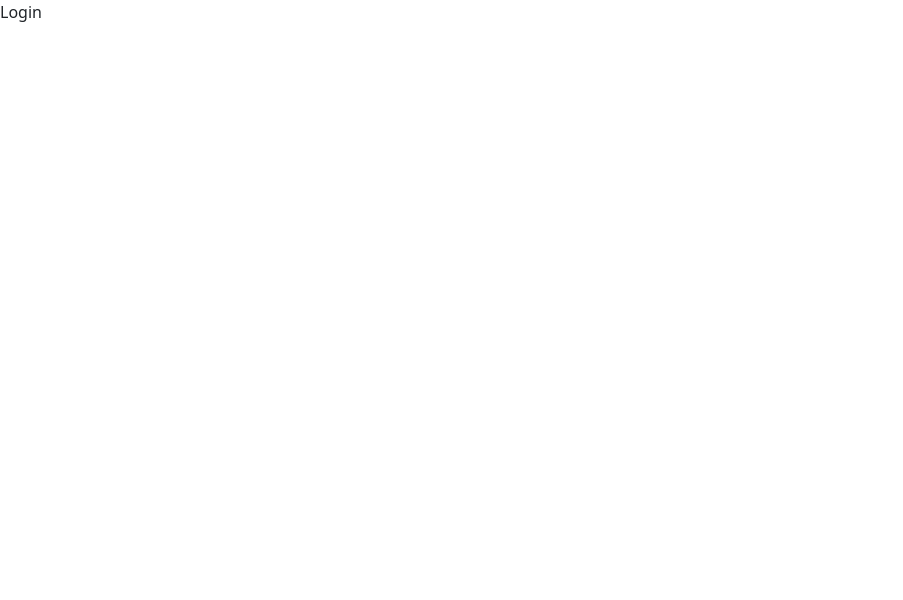
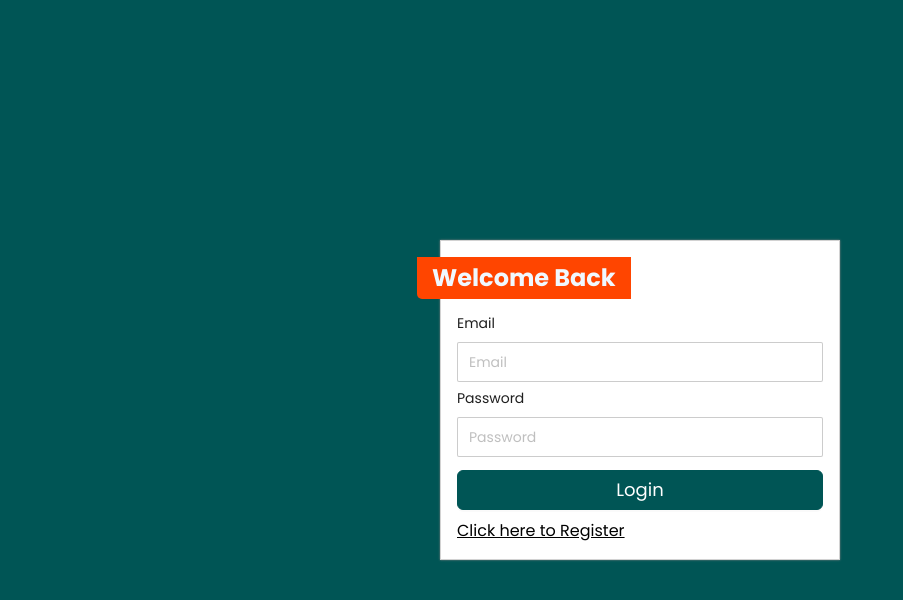
Before and after one commit to kavinda-KPD/DoCare_Mern, a React (Create React App) app: page /login in a window 1280 px wide. Shown: the top 600 px of the page, without its empty margins (0-903 px from the left). Built offline with nearby package versions, Linux system fonts and the light colour scheme.

Commit message:
complete registration

```diff
--- a/package.json
+++ b/package.json
@@ -7,10 +7,14 @@
     "@testing-library/react": "^13.4.0",
     "@testing-library/user-event": "^13.5.0",
     "antd": "^5.12.2",
+    "axios": "^1.6.2",
     "react": "^18.2.0",
     "react-dom": "^18.2.0",
+    "react-hot-toast": "^2.4.1",
     "react-router-dom": "^6.21.0",
     "react-scripts": "5.0.0",
+    "redux": "^5.0.0",
+    "redux-toolkit": "^1.1.2",
     "web-vitals": "^2.1.4"
   },
   "scripts": {
@@ -37,6 +41,7 @@
       "last 1 safari version"
     ]
   },
+  "proxy": "http://localhost:5000",
   "description": "This project was bootstrapped with [Create React App](https://github.com/facebook/create-react-app).",
   "main": "index.js",
   "author": "",
--- a/src/App.js
+++ b/src/App.js
@@ -1,19 +1,20 @@
 import React from 'react';
 import { Button, Flex } from 'antd';
-import {BrowserRouter, Routes, Route} from 'react-router-dom';
+import { BrowserRouter, Routes, Route } from 'react-router-dom';
 import Login from './pages/Login';
 import Register from './pages/Register';
-
+import { Toaster } from 'react-hot-toast';
 
 
 function App() {
   return (
     <BrowserRouter>
+      <Toaster position="top-center" reverseOrder={false} />
 
       <Routes>
 
-        <Route path='/login' element={<Login/>} />
-        <Route path='/Register' element={<Register/>} />
+        <Route path='/login' element={<Login />} />
+        <Route path='/Register' element={<Register />} />
 
       </Routes>
 
--- a/src/index.css
+++ b/src/index.css
@@ -1,3 +1,8 @@
+@import url('https://fonts.googleapis.com/css2?family=Poppins:ital,wght@0,400;0,500;0,700;1,200;1,600;1,700&display=swap');
+*{
+  font-family: 'Poppins', sans-serif !important;
+}
+
 /* body {
   margin: 0;
   font-family: -apple-system, BlinkMacSystemFont, 'Segoe UI', 'Roboto', 'Oxygen',
@@ -56,6 +61,12 @@ label{
   color: white !important;
   font-size: 18px !important;
 }
+.anchor{
+  color: #000 !important;
+  text-decoration: underline !important;
+  font-size: 16px !important;
+}
+
 
 /* authentication pages */
 .authentication{
@@ -63,7 +74,18 @@ label{
   display: flex;
   align-items: center;
   justify-content: center;
+  background-color: #005555;
 }
 .authentication-form{
   width: 400px;
 }
+.authentication .card-title{
+  font-size: 1.5rem;
+  font-weight: bold;
+  background-color: orangered;
+  color: aliceblue !important;
+  max-width: max-content !important;
+  padding: 7px 15px;
+  margin-left: -40px;
+  border-bottom-left-radius: 5px;
+}
--- a/src/pages/Login.js
+++ b/src/pages/Login.js
@@ -1,8 +1,35 @@
 import React from 'react'
+import {Button, Form , Input} from 'antd'
+import { Link } from 'react-router-dom'
 
 function Login() {
+
+
+  const onFinish = (values) => {
+      console.log(values);
+  }
+
   return (
-    <div>Login</div>
+    <div className='authentication'>
+      <div className='authentication-form card p-3'>
+        <h1 className='card-title'>Welcome Back</h1>
+
+        <Form layout='vertical' onFinish={onFinish}>
+
+          <Form.Item label='Email' name='email'>
+            <Input placeholder='Email' />
+          </Form.Item>
+
+          <Form.Item label='Password' name='password'>
+            <Input placeholder='Password' type='password'  />
+          </Form.Item>
+
+          <Button className='primary-button my-2' htmlType='submit'>Login</Button>
+          <Link to='/register' className='anchor'>Click here to Register</Link>
+        </Form>
+
+      </div>
+    </div>
   )
 }
 
--- a/src/pages/Register.js
+++ b/src/pages/Register.js
@@ -1,13 +1,33 @@
 import React from 'react'
 import {Button, Form , Input} from 'antd'
+import { Link, useNavigate } from 'react-router-dom'
+import axios from "axios";
+import toast from "react-hot-toast";
 
 function Register() {
+
+  const navigate = useNavigate();
+  const onFinish = async(values) => {
+      try {
+        const response = await axios.post("/api/user/register",values);
+        if (response.data.success) {
+          toast.success(response.data.message);
+          toast("Redirecting to the login page");
+          navigate('/login');
+        } else {
+          toast.error(response.data.message);
+        }
+      } catch (error) {
+        toast.error("Something went wrong");
+      }
+  }
+
   return (
     <div className='authentication'>
       <div className='authentication-form card p-3'>
         <h1 className='card-title'>Nice To Meet You</h1>
 
-        <Form layout='vertical'>
+        <Form layout='vertical' onFinish={onFinish}>
           <Form.Item label='Name' name='name'>
             <Input placeholder='Name' />
           </Form.Item>
@@ -16,11 +36,12 @@ function Register() {
             <Input placeholder='Email' />
           </Form.Item>
 
-          <Form.Item label='Password' name='name'>
-            <Input placeholder='Password' />
+          <Form.Item label='Password' name='password'>
+            <Input placeholder='Password' type='password'  />
           </Form.Item>
 
-          <Button className='primary-button mt-3'>Register</Button>
+          <Button className='primary-button my-2' htmlType='submit'>Register</Button>
+          <Link to='/login' className='anchor mt-2'>Click here to login</Link>
         </Form>
 
       </div>
```
Also changed, not shown: 1 other file (tests, documents, lock files or other folders).
